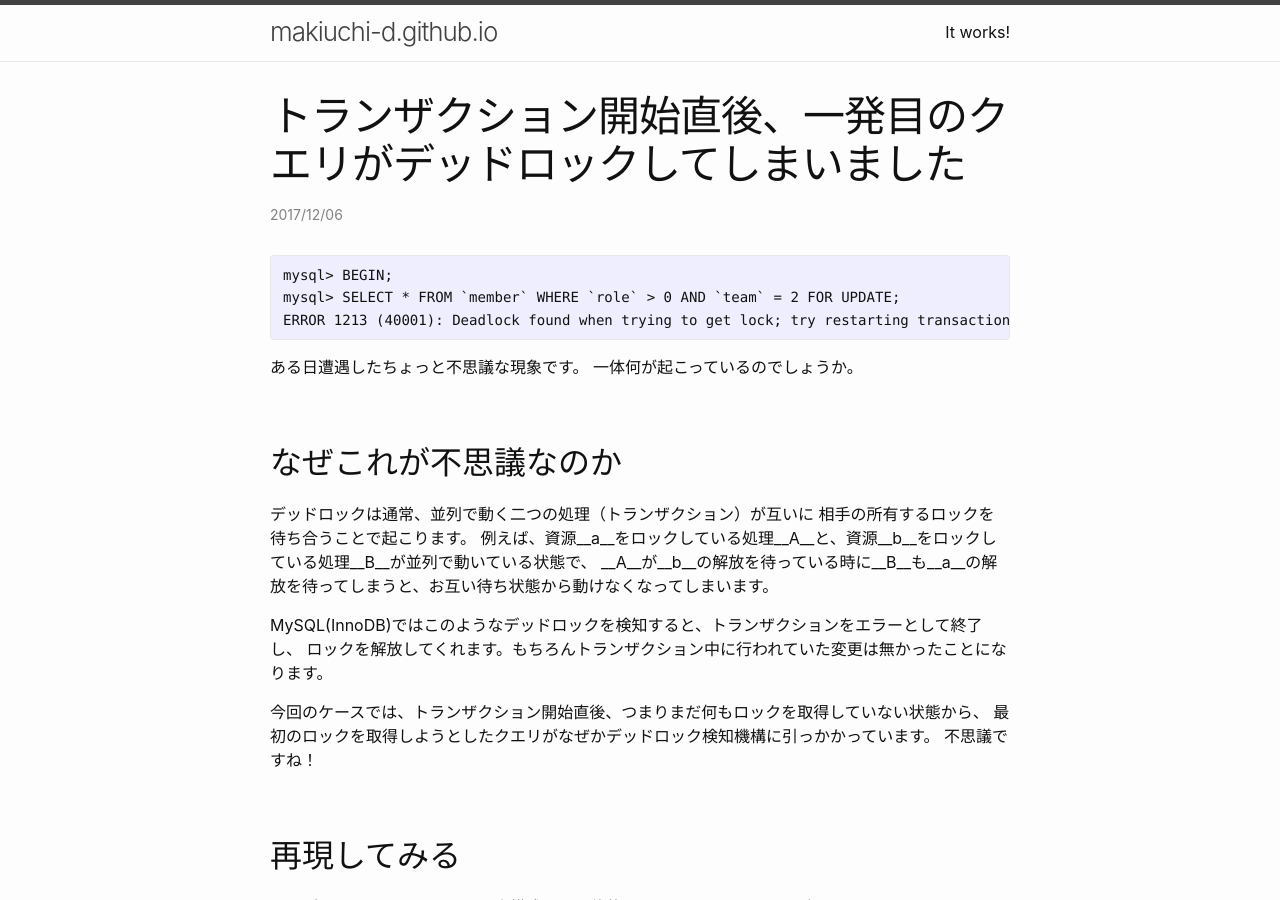
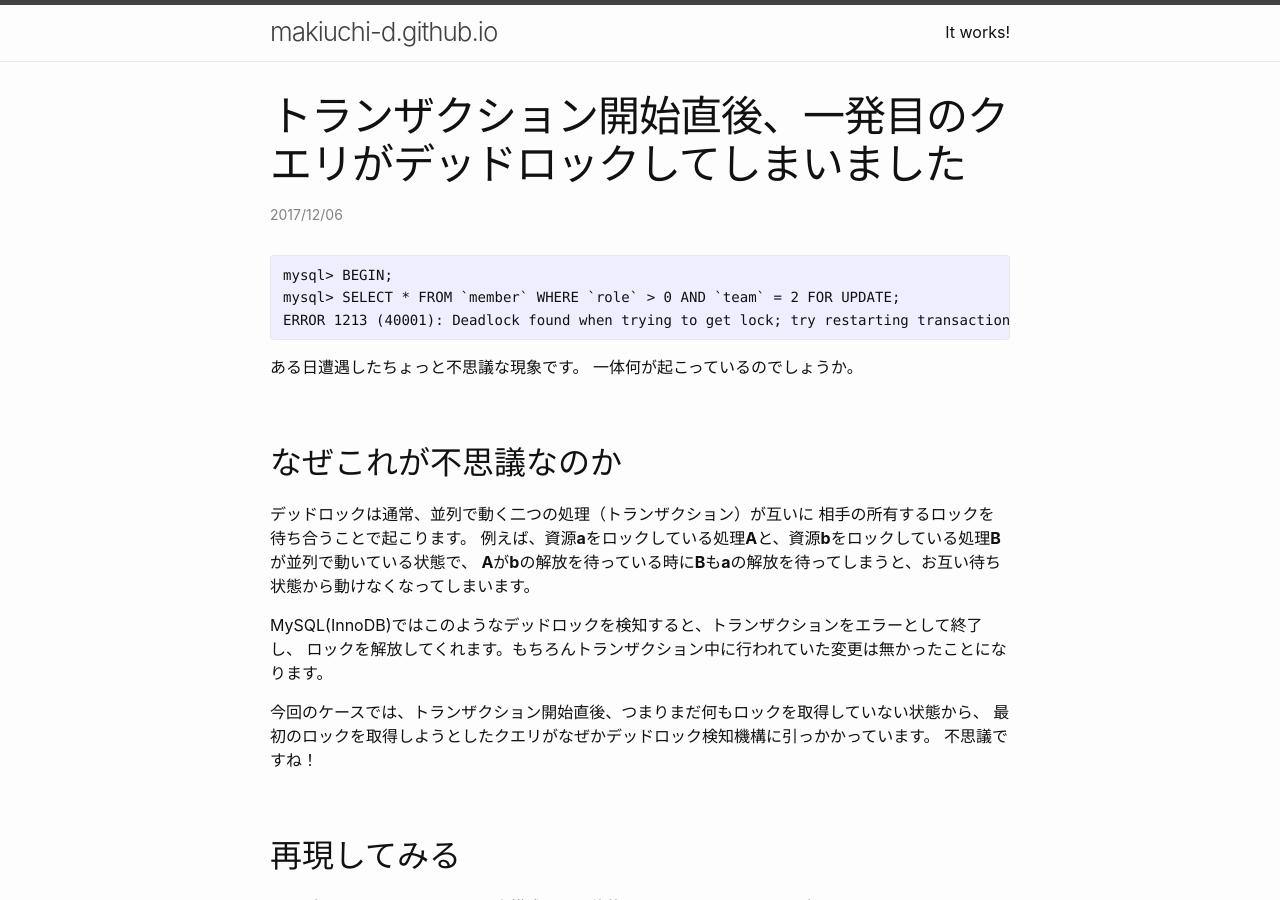
Before and after one commit to makiuchi-d/makiuchi-d.github.io, a Jekyll site: the page built from _posts/2017-12-06-qiita-0f86b0104cec3975573d.ja.md, in a window 1280 px wide and 900 px high. Built offline with Jekyll 4.4.1, drawn with Linux system fonts in a browser that asks for light colours.

Commit message:
太字にできてなかった

```diff
--- a/_posts/2017-12-06-qiita-0f86b0104cec3975573d.ja.md
+++ b/_posts/2017-12-06-qiita-0f86b0104cec3975573d.ja.md
@@ -16,8 +16,8 @@ ERROR 1213 (40001): Deadlock found when trying to get lock; try restarting trans
 
 デッドロックは通常、並列で動く二つの処理（トランザクション）が互いに
 相手の所有するロックを待ち合うことで起こります。
-例えば、資源__a__をロックしている処理__A__と、資源__b__をロックしている処理__B__が並列で動いている状態で、
-__A__が__b__の解放を待っている時に__B__も__a__の解放を待ってしまうと、お互い待ち状態から動けなくなってしまいます。
+例えば、資源**a**をロックしている処理**A**と、資源**b**をロックしている処理**B**が並列で動いている状態で、
+**A**が**b**の解放を待っている時に**B**も**a**の解放を待ってしまうと、お互い待ち状態から動けなくなってしまいます。
 
 MySQL(InnoDB)ではこのようなデッドロックを検知すると、トランザクションをエラーとして終了し、
 ロックを解放してくれます。もちろんトランザクション中に行われていた変更は無かったことになります。
```
